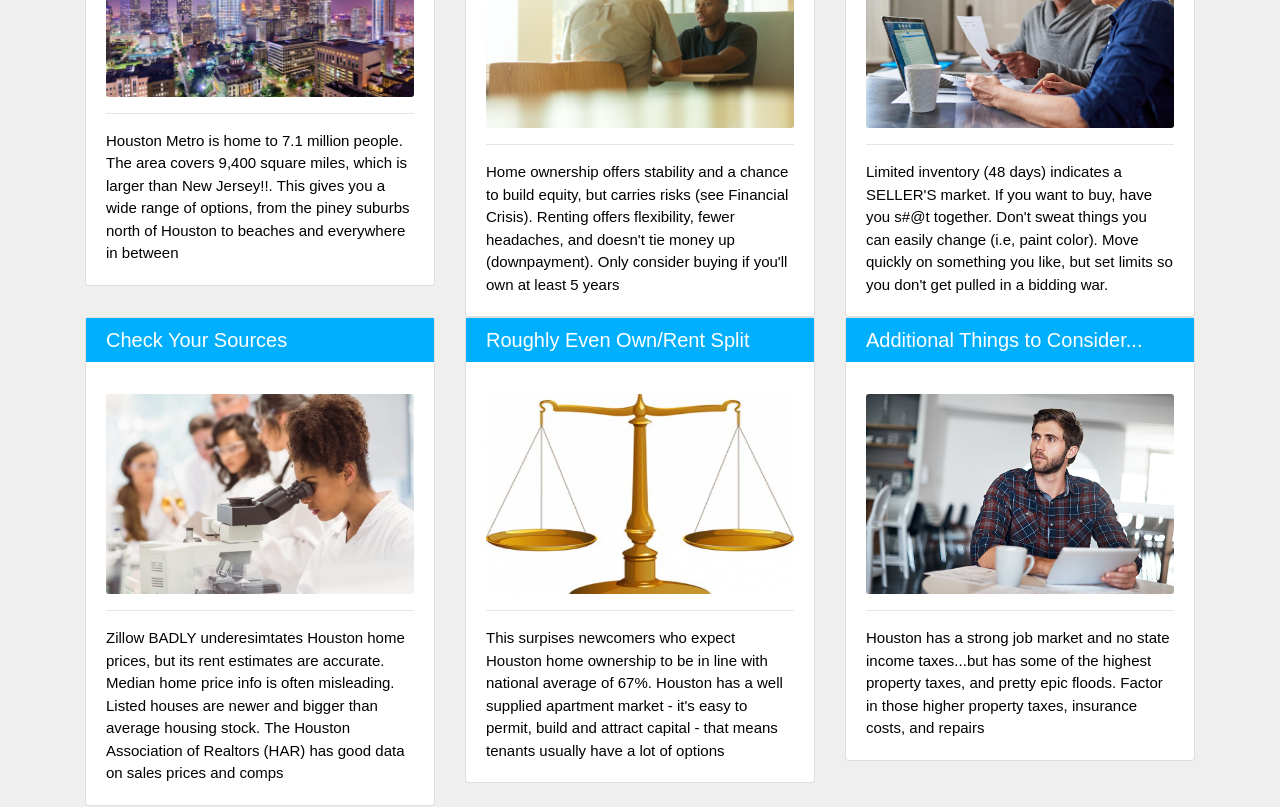
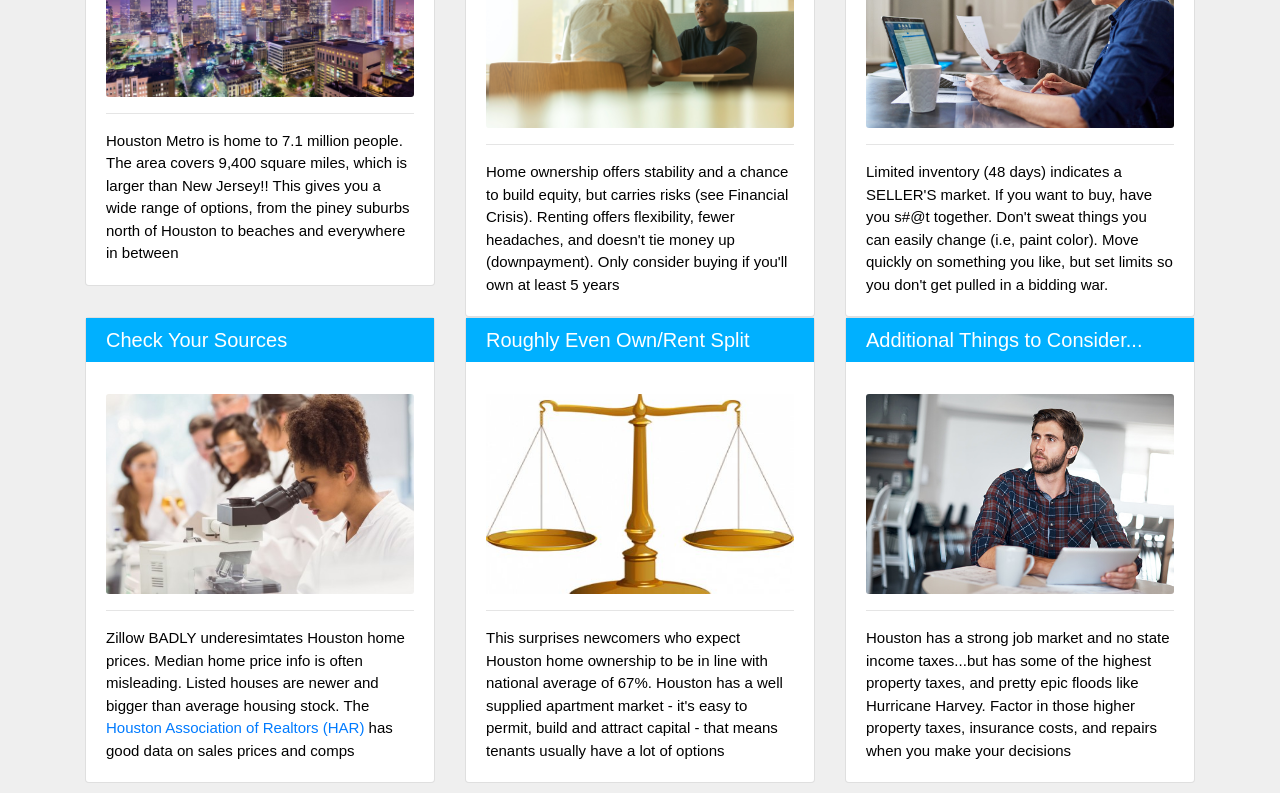
Before and after one commit to robert1611/buy_rent_client, a React (Create React App) app: page / in a window 1280 px wide. Shown: the part 1140-1947 px from the top of the page. Built offline with nearby package versions, Linux system fonts and the light colour scheme.

Commit message:
thurs_night_push

```diff
--- a/src/components/HowItWorks/index.tsx
+++ b/src/components/HowItWorks/index.tsx
@@ -19,7 +19,7 @@ const HowItWorks = () => {
   const cardContents = [{
     title: 'About Houston, TX',
     image: Step1Image,
-    content: "Houston Metro is home to 7.1 million people. The area covers 9,400 square miles, which is larger than New Jersey!!. This gives you a wide range of options, from the piney suburbs north of Houston to beaches and everywhere in between"
+    content: "Houston Metro is home to 7.1 million people. The area covers 9,400 square miles, which is larger than New Jersey!! This gives you a wide range of options, from the piney suburbs north of Houston to beaches and everywhere in between"
   }, {
     title: "Pro and Cons of Buying a Home ",
     image: Step2Image,
@@ -31,15 +31,15 @@ const HowItWorks = () => {
   }, {
     title: 'Check Your Sources',
     image: Step4Image,
-    content: 'Zillow BADLY underesimtates Houston home prices, but its rent estimates are accurate. Median home price info is often misleading. Listed houses are newer and bigger than average housing stock.  The Houston Association of Realtors (HAR) has good data on sales prices and comps',
+    content: 'Zillow BADLY underesimtates Houston home prices. Median home price info is often misleading. Listed houses are newer and bigger than average housing stock.  The <a href="https://www.har.com/" target="_blank">Houston Association of Realtors (HAR)</a> has good data on sales prices and comps',
   }, {
     title: 'Roughly Even Own/Rent Split',
     image: Step5Image,
-    content: "This surpises newcomers who expect Houston home ownership to be in line with national average of 67%.  Houston has a well supplied apartment market - it's easy to permit, build and attract capital - that means tenants usually have a lot of options",
+    content: "This surprises newcomers who expect Houston home ownership to be in line with national average of 67%.  Houston has a well supplied apartment market - it's easy to permit, build and attract capital - that means tenants usually have a lot of options",
   }, {
     title: "Additional Things to Consider...",
     image: Step6Image,
-    content: "Houston has a strong job market and no state income taxes...but has some of the highest property taxes, and pretty epic floods.  Factor in those higher property taxes, insurance costs, and repairs",
+    content: "Houston has a strong job market and no state income taxes...but has some of the highest property taxes, and pretty epic floods like Hurricane Harvey.  Factor in those higher property taxes, insurance costs, and repairs when you make your decisions",
   },
 ]
 
@@ -60,7 +60,7 @@ const HowItWorks = () => {
                     <Card.Img className="card-img" variant="top" src={cardContent.image} />
                     <hr />
                     <Card.Text>
-                      {cardContent.content}
+                    <div dangerouslySetInnerHTML={{__html: cardContent.content}} />
                     </Card.Text>
                   </Card.Body>
                 </Card>
```
